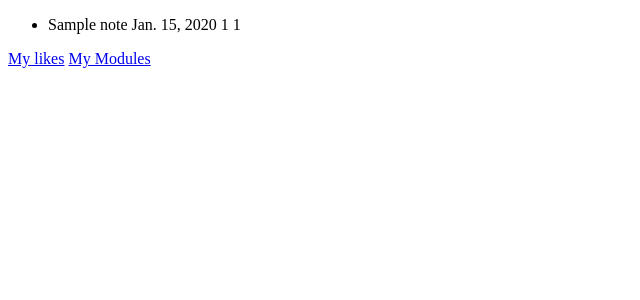
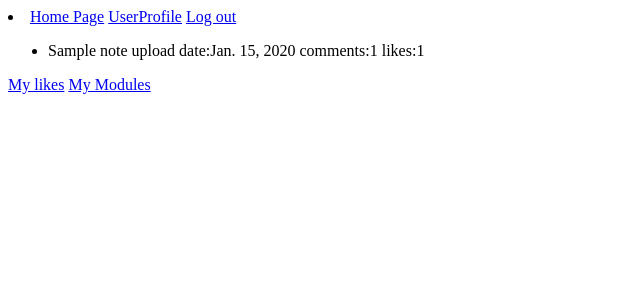
Before and after one commit to ooogood/Senpai_ITechProject, a Django app: page /senpai/mynote/ in a window 1280 px wide. Shown: the top 300 px of the page, without its empty margins (0-640 px from the left). Run offline with Django 3.2, Linux system fonts and the light colour scheme; a user stored in the database is signed in; tables that the repository leaves empty hold one stand-in row (values such as "Sample post").

Commit message:
add_logout_and_change_base

```diff
--- a/populate_senpai.py
+++ b/populate_senpai.py
@@ -25,6 +25,9 @@ def populate():
 	{'mod' : 'Internet Technology', 'title' : 'Jitest_note5'},
 	{'mod' : 'Computer System', 'title' : 'Jitest_note6'},
 	{'mod' : 'Computer System', 'title' : 'Jitest_note7'},
+	{'mod' : 'Computer System', 'title' : 'Jitest_note8'},
+	{'mod' : 'Computer System', 'title' : 'Jitest_note9'},
+	{'mod' : 'Computer System', 'title' : 'Jitest_note10'},
 	]
 
 	Marco_notes = []
--- a/senpai/urls.py
+++ b/senpai/urls.py
@@ -10,4 +10,5 @@ urlpatterns = [
     path('mynote/<int:mynote_page_id>/', views.mynote, name='mynote'),
     path('mynote/', views.mynote, name='mynote'),
     path('login/', views.user_login, name='login'),
+	path('logout/',views.user_logout, name='logout'),
 ]
--- a/senpai/views.py
+++ b/senpai/views.py
@@ -50,6 +50,7 @@ def mynote(request,mynote_page_id=1):
 	response = render(request,'senpai/mynote.html',context=context_dict)
 	return response
 
+# login
 def user_login(request):
 	# If the request is a HTTP POST, try to pull out the relevant information.
 	if request.method == 'POST':
@@ -88,3 +89,8 @@ def user_login(request):
 		# No context variables to pass to the template system, hence the
 		# blank dictionary object...
 		return render(request, 'senpai/login.html')
+
+@login_required
+def user_logout(request):
+	logout(request)
+	return redirect(reverse('senpai:login'))
--- a/templates/senpai/base.html
+++ b/templates/senpai/base.html
@@ -11,6 +11,12 @@
 		</title>
 	</head>
 	<body>
+		<div class = "links">
+			<li>
+				<a href="{% url 'senpai:home' %}">Home Page</a>
+				<a href="{% url 'senpai:mynote' %}">UserProfile</a>
+				<a href="{% url 'senpai:logout' %}">Log out</a>
+			</li>
 		<div class="body_block">
 			{% block body_block %}
 			{% endblock %}
--- a/templates/senpai/mynote.html
+++ b/templates/senpai/mynote.html
@@ -14,12 +14,15 @@
 		{% if note %}
 		<ul>
 			{% for n in note %}
-			<li><!--<a href="/senpai/note/{{ n.title }}/">-->{{ n.title }} {{n.date}}
-			{% cycle c1 c2 c3 c4 c5 c6 c7 c8 %} {{n.likes}}</a></li>
+			<li><!--<a href="/senpai/note/{{ n.title }}/">-->{{ n.title }} <!--</a>-->
+			upload date:{{n.date}}
+			comments:{% cycle c1 c2 c3 c4 c5 c6 c7 c8 %}
+			likes:{{n.likes}}
+			</li>
 			{% endfor %}
 		</ul>
 		<div>
-			{% if page > 2 %}
+			{% if page.1 %}
 			{% for i in page %}
 			<a href="/senpai/mynote/{{i}}/">{{ i }}</a>
 			{% endfor %}
```
